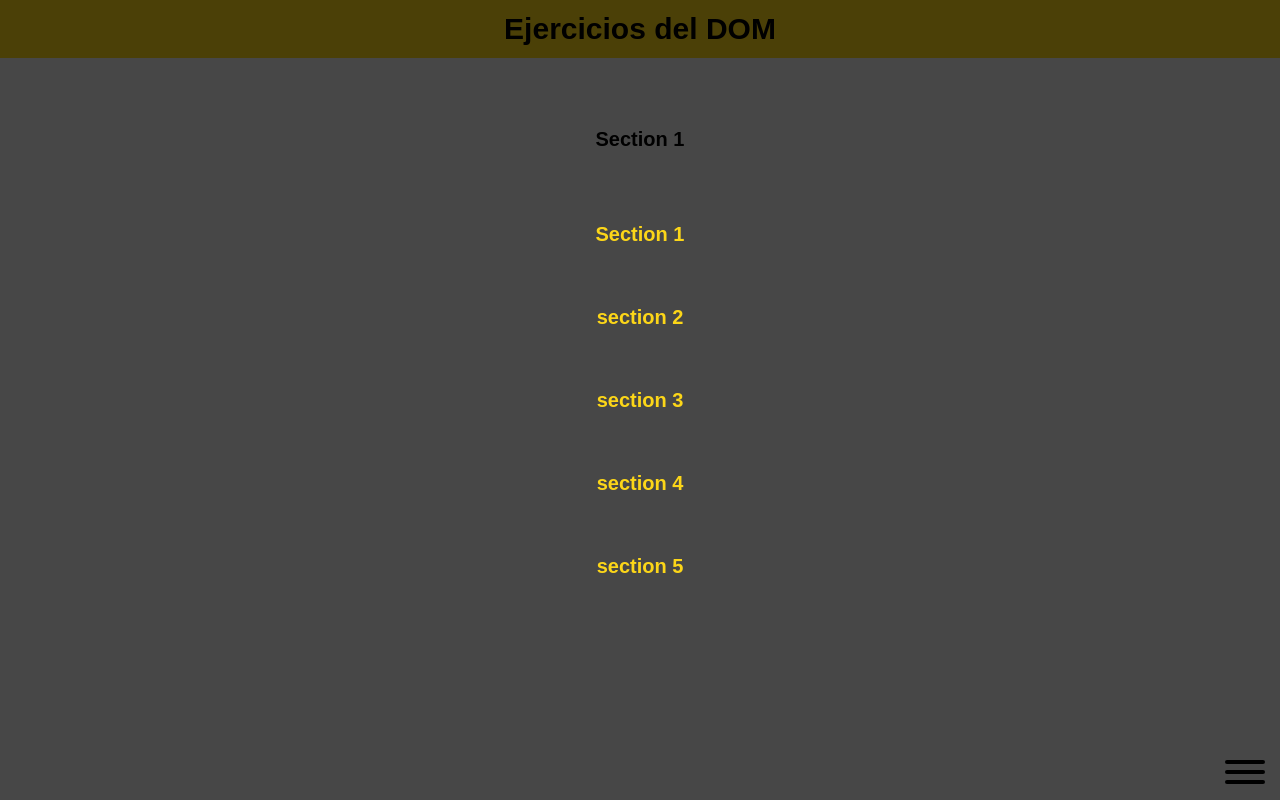
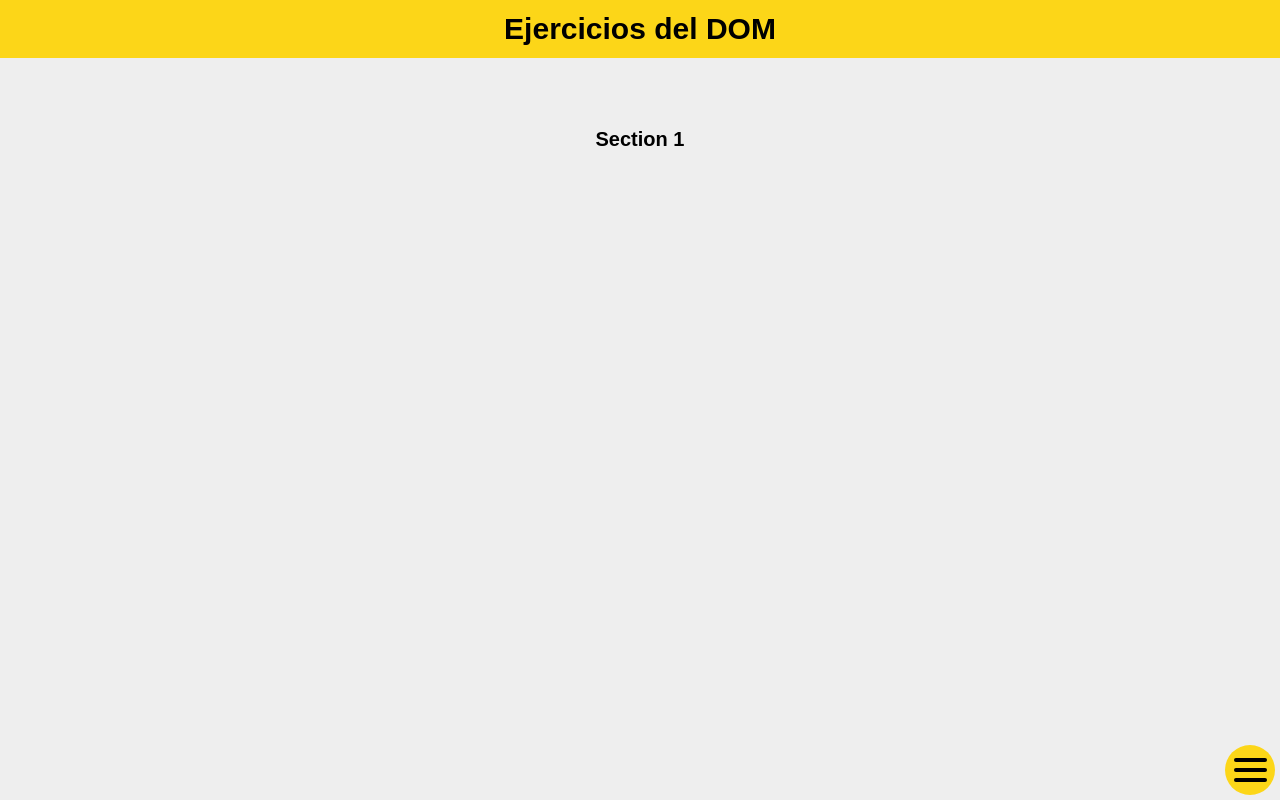
Before and after one commit to Kevin-Canche-Flores/Curso-DOM-JhonMircha, a plain HTML site: page index.html in a window 1280 px wide. Shown: the top 800 px of the page. Drawn offline with Linux system fonts and the light colour scheme.

Commit message:
Adding styles at btn-burgers

```diff
--- a/index.html
+++ b/index.html
@@ -8,8 +8,7 @@
 </head>
 <body>
   <header><h1>Ejercicios del DOM</h1></header>
-
-    <nav>
+    <nav id="nav-navigator">
       <ul>
         <li><a href="#section1">Section 1</a></li>
         <li><a href="#section2">section 2</a></li>
--- a/styles/syles.css
+++ b/styles/syles.css
@@ -25,15 +25,22 @@ h1 {
 
 }
 
-/****************************************************************Apartado del nav************************************************************************************/
+/***************************************************************************APARTADO DEL NAV************************************************************************************/
 nav {
   position: fixed;
-  top: 0;
-  z-index: 20;
-  background-color: rgba(0, 0, 0, .7);
+  bottom: -100%;
+
+  background-color: rgba(0, 0, 0, .8);
 
   height: 100vh;
   width: 100%;
+  z-index: 20;
+  transition: .3s ease-in;
+}
+
+.display {
+  bottom: 0px;
+  transition: 0.3s ease-in;
 }
 
 nav ul {
@@ -57,13 +64,12 @@ nav ul li {
 
 nav a {
   display: block;
-  padding: 3rem 0;
+  padding: 4rem 0;
   color: rgb(252, 214, 24);
   text-align: center;
-  font-size: 2rem;
+  font-size: 2.2rem;
   font-weight: 600;
   text-decoration: none;
-
 }
 
 nav a:hover {
@@ -84,24 +90,20 @@ section h2 {
   font-size: 2rem;
 }
 
-
-
-
 /************************************************************ETIQUETAS QUE COMPARTEN VALORES***********************************************************************/
 h1, h2 {
   text-align: center;
 }
 
-
-
-
-
 /*****************************************************************APARTADO DEL BTN-BURGUER*************************************************************************/
 
 .hamburger {
   position: fixed;
-  bottom: 0;
-  right: 0;
+  bottom: 5px;
+  right: 5px;
+  background-color: rgb(252, 214, 24);
+  height: 5rem;
+  width: 5rem;
   padding: 15px 15px;
   display: inline-block;
   cursor: pointer;
@@ -111,8 +113,9 @@ h1, h2 {
   font: inherit;
   color: inherit;
   text-transform: none;
-  background-color: transparent;
+  /*background-color: transparent;*/
   border: 0;
+  border-radius: 50%;
   margin: 0;
   overflow: visible;
   z-index: 30;
@@ -133,6 +136,8 @@ h1, h2 {
 }
 
 .hamburger-box {
+  margin-left: -6.5px;
+  margin-top: -4px;
   width: 40px;
   height: 24px;
   display: inline-block;
@@ -142,13 +147,13 @@ h1, h2 {
 .hamburger-inner {
   display: block;
   top: 50%;
-  margin-top: -2px;
+  /*margin-top: -2px;*/
 }
 
 .hamburger-inner,
 .hamburger-inner::before,
 .hamburger-inner::after {
-  width: 40px;
+  width: 33px;
   height: 4px;
   background-color: #000;
   border-radius: 4px;
```
